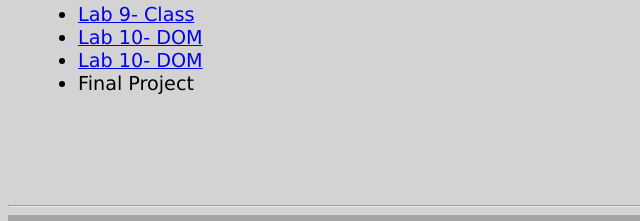
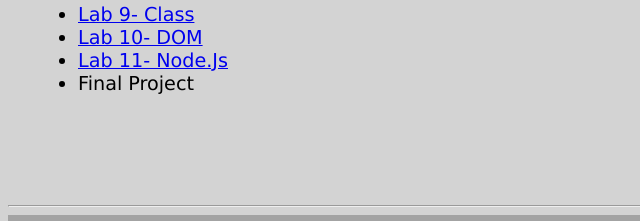
Before and after one commit to Amenu70/Amenu70, a plain HTML site: page index.html in a window 1280 px wide. Shown: the part 571-792 px from the top of the page, 0-640 px from the left. Drawn offline with Linux system fonts and the light colour scheme.

Commit message:
Lab 11 upload

```diff
--- a/index.html
+++ b/index.html
@@ -28,7 +28,7 @@
             <li><a href="Lab8/lab8.html">Lab 8- Inheritance</a></li>
             <li><a href="Lab9/lab9.html">Lab 9- Class</a></li>
             <li><a href="Lab10/index.html">Lab 10- DOM</a></li>
-            <li><a href="Lab11/lab11.html">Lab 10- DOM</a></li>
+            <li><a href="Lab11/lab11.html">Lab 11- Node.Js</a></li>
             <li>Final Project</li>
         </ul>
         <hr>
```
